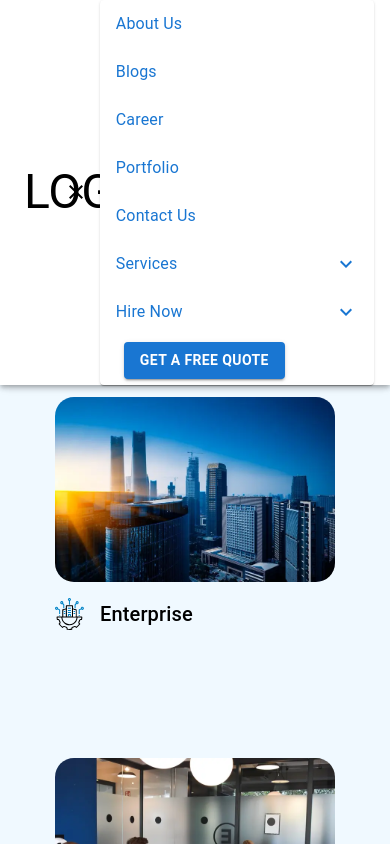
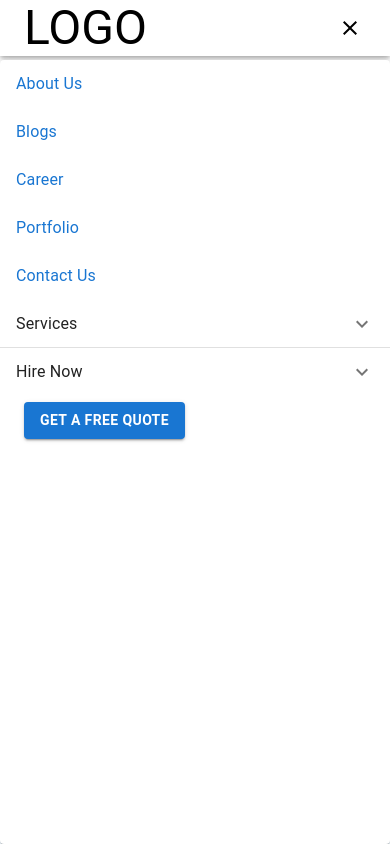
Before and after one commit to m-m4h4d/example, a React (Create React App) app: page / in a window 390 px wide. Both pictures are taken after a click on the button "open drawer". Shown: the top 844 px of the page. Built offline with nearby package versions, Linux system fonts and the light colour scheme; the HTML template or start-up script is replaced by a standard one.

Commit message:
Update MobileNavbar.js

```diff
--- a/src/components/MobileNavbar.js
+++ b/src/components/MobileNavbar.js
@@ -1,6 +1,6 @@
 import * as React from 'react';
-import { ExpandLess, ExpandMore, Menu as MenuIcon, Close } from '@mui/icons-material';
-import { Typography, Box, Button, Menu, MenuItem, Divider, IconButton, Paper } from '@mui/material';
+import { ExpandMore, Menu as MenuIcon, Close } from '@mui/icons-material';
+import { Typography, Box, Button, MenuItem, Divider, IconButton, Paper, Accordion, AccordionSummary, AccordionDetails } from '@mui/material';
 
 const pages = ['About Us', 'Blogs', 'Career', 'Portfolio', 'Contact Us'];
 const hireOptions = ['Digital Marketer', 'Graphic Designer', 'Web Developer', 'App Developer', 'Content Writer'];
@@ -43,8 +43,7 @@ const serviceOptions = {
 
 function MobileNavbar() {
     const [anchorElNav, setAnchorElNav] = React.useState(null);
-    const [anchorHire, setAnchorHire] = React.useState(null);
-    const [anchorServices, setAnchorServices] = React.useState(null);
+    const [expanded, setExpanded] = React.useState(false);
 
     const handleOpenNavMenu = (event) => {
         setAnchorElNav(event.currentTarget);
@@ -52,25 +51,15 @@ function MobileNavbar() {
 
     const handleCloseNavMenu = () => {
         setAnchorElNav(null);
+        setExpanded(false);
     };
 
-    const handleOpenServices = (event) => {
-        setAnchorServices(event.currentTarget);
+    const handleChange = (panel) => (event, isExpanded) => {
+        setExpanded(isExpanded ? panel : false);
     };
 
-    const handleCloseServices = () => {
-        setAnchorServices(null);
-    };
-
-    const handleOpenHire = (event) => {
-        setAnchorHire(event.currentTarget);
-    };
-
-    const handleCloseHire = () => {
-        setAnchorHire(null);
-    };
-
-    return (<>
+    return (
+        <>
             <Box sx={{ display: { xs: 'flex', sm: 'flex', md: 'flex', lg: 'none', xl: 'none' }, justifyContent: 'flex-start', p: 0, m: 0, width: '10%' }}>
                 <Typography variant='h3' sx={{ flexGrow: 1, mx: 1 }}>LOGO</Typography>
             </Box>
@@ -80,28 +69,29 @@ function MobileNavbar() {
                     aria-label="open drawer"
                     aria-controls="menu-appbar"
                     aria-haspopup="true"
-                onClick={handleOpenNavMenu}
+                    onClick={anchorElNav ? handleCloseNavMenu : handleOpenNavMenu}
                     color="inherit"
                 >
                     {anchorElNav ? <Close /> : <MenuIcon />}
                 </IconButton>
+                {anchorElNav && (
                     <Paper
                         id="menu-appbar"
-                anchorEl={anchorElNav}
                         anchorOrigin={{
-                    vertical: 'bottom',
-                    horizontal: 'left',
-                }}
-                keepMounted
-                transformOrigin={{
                             vertical: 'top',
-                    horizontal: 'left',
+                            horizontal: 'center',
                         }}
                         open={Boolean(anchorElNav)}
                         onClose={handleCloseNavMenu}
                         sx={{
-                    display: { md: 'block', lg: 'none' },
-                    width: '100%',
+                            position: 'fixed',
+                            top: 60,
+                            left: 0,
+                            right: 0,
+                            bottom: 0,
+                            zIndex: 10,
+                            display: 'flex',
+                            flexDirection: 'column',
                             color: 'primary.main',
                         }}
                     >
@@ -120,53 +110,20 @@ function MobileNavbar() {
                                 <Typography textAlign="center">{page}</Typography>
                             </MenuItem>
                         ))}
-                <MenuItem
-                    onClick={handleOpenServices}
-                    aria-label="open drawer"
-                    aria-controls="menu-services"
-                    aria-haspopup="true"
-                    sx={{
-                        justifyContent: 'space-between',
-                        color: 'primary.main',
-                        '&:hover': {
-                            backgroundColor: 'primary.dark',
-                            color: 'white',
-                            cursor: 'pointer',
-                        },
-                    }}
-                >
+                        <Accordion expanded={expanded === 'panel1'} onChange={handleChange('panel1')} elevation={0} sx={{ m: 0, p: 0 }}>
+                            <AccordionSummary expandIcon={<ExpandMore />} aria-controls="panel1d-content" id="panel1d-header">
                                 <Typography textAlign="center">Services</Typography>
-                    {anchorServices ? <ExpandLess /> : <ExpandMore />}
-                </MenuItem>
-                <Menu
-                    id="menu-services"
-                    anchorEl={anchorServices}
-                    anchorOrigin={{
-                        vertical: 'bottom',
-                        horizontal: 'left',
-                    }}
-                    keepMounted
-                    transformOrigin={{
-                        vertical: 'top',
-                        horizontal: 'left',
-                    }}
-                    open={Boolean(anchorServices)}
-                    onClose={handleCloseServices}
-                    sx={{
-                        display: { md: 'flex', lg: 'none' },
-                        width: '100%',
-                        flexDirection: 'column',
-                    }}
-                >
+                            </AccordionSummary>
+                            <AccordionDetails>
                                 {Object.keys(serviceOptions).map((service) => (
                                     <React.Fragment key={service}>
                                         <Divider />
-                            <MenuItem>
+                                        <MenuItem onClick={handleChange('panel1')}>
                                             <Typography>{service}</Typography>
                                         </MenuItem>
                                         <Box sx={{ display: 'flex', flexDirection: 'column', pl: 2 }}>
                                             {serviceOptions[service].map((subOption) => (
-                                    <MenuItem key={subOption} onClick={handleCloseServices}>
+                                                <MenuItem key={subOption} onClick={handleChange('panel1')}>
                                                     <Typography sx={{ color: 'primary.main' }}>{subOption}</Typography>
                                                 </MenuItem>
                                             ))}
@@ -174,56 +131,27 @@ function MobileNavbar() {
                                         <Divider />
                                     </React.Fragment>
                                 ))}
-                </Menu>
-                <MenuItem
-                    onClick={handleOpenHire}
-                    aria-label="open drawer"
-                    aria-controls="menu-hire"
-                    aria-haspopup="true"
-                    sx={{
-                        justifyContent: 'space-between',
-                        color: 'primary.main',
-                        '&:hover': {
-                            backgroundColor: 'primary.dark',
-                            color: 'white',
-                            cursor: 'pointer',
-                        },
-                    }}
-                >
+                            </AccordionDetails>
+                        </Accordion>
+                        <Accordion expanded={expanded === 'panel2'} onChange={handleChange('panel2')} elevation={0} sx={{ m: 0, p: 0 }}>
+                            <AccordionSummary expandIcon={<ExpandMore />} aria-controls="panel1d-content" id="panel1d-header">
                                 <Typography textAlign="center">Hire Now</Typography>
-                    {anchorHire ? <ExpandLess /> : <ExpandMore />}
-                </MenuItem>
-                <Menu
-                    id="menu-hire"
-                    anchorEl={anchorHire}
-                    anchorOrigin={{
-                        vertical: 'bottom',
-                        horizontal: 'left',
-                    }}
-                    keepMounted
-                    transformOrigin={{
-                        vertical: 'top',
-                        horizontal: 'left',
-                    }}
-                    open={Boolean(anchorHire)}
-                    onClose={handleCloseHire}
-                    sx={{
-                        display: { md: 'block', lg: 'none' },
-                        width: '100%',
-                    }}
-                >
+                            </AccordionSummary>
+                            <AccordionDetails>
                                 {hireOptions.map((option) => (
-                        <MenuItem key={option} onClick={handleCloseHire}>
+                                    <MenuItem key={option} onClick={handleChange('panel2')}>
                                         <Typography textAlign="center">{option}</Typography>
                                     </MenuItem>
                                 ))}
-                </Menu>
+                            </AccordionDetails>
+                        </Accordion>
                         <MenuItem>
                             <Button variant='contained' sx={{ mx: 1 }}>
                                 <b>Get A Free Quote</b>
                             </Button>
                         </MenuItem>
                     </Paper>
+                )}
             </Box>
         </>
     );
```
Lines whose indentation alone changed are shown as unchanged.
